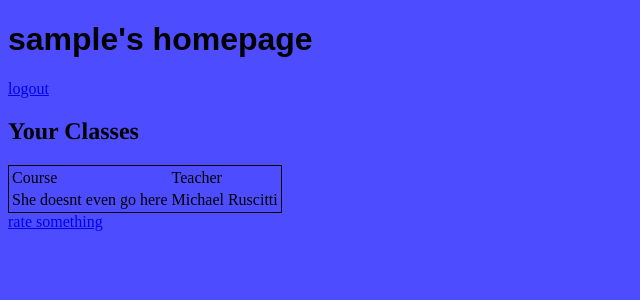
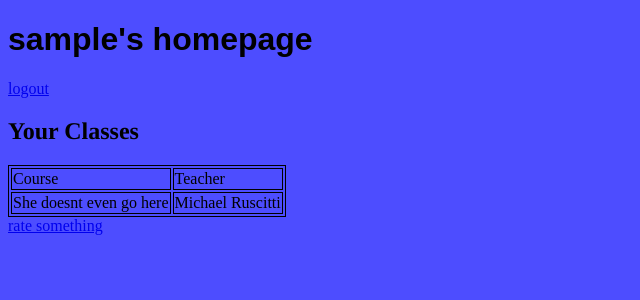
Before and after one commit to rsgc-edwards-g/RateMySchmeacher, a PHP site: page /home.php in a window 1280 px wide. Shown: the part 151-451 px from the top of the page, without its empty margins (0-640 px from the left). Run offline with PHP 8.4, Linux system fonts and the light colour scheme; the visitor is signed in with stand-in values (Sample User, id 1).

Commit message:
table styles

```diff
--- a/CSS/Stylin.css
+++ b/CSS/Stylin.css
@@ -55,6 +55,6 @@ p {
 font-family: Times;
 }
 
-table{
+table,td,tr{
     border: 1px solid black;
 }
```
